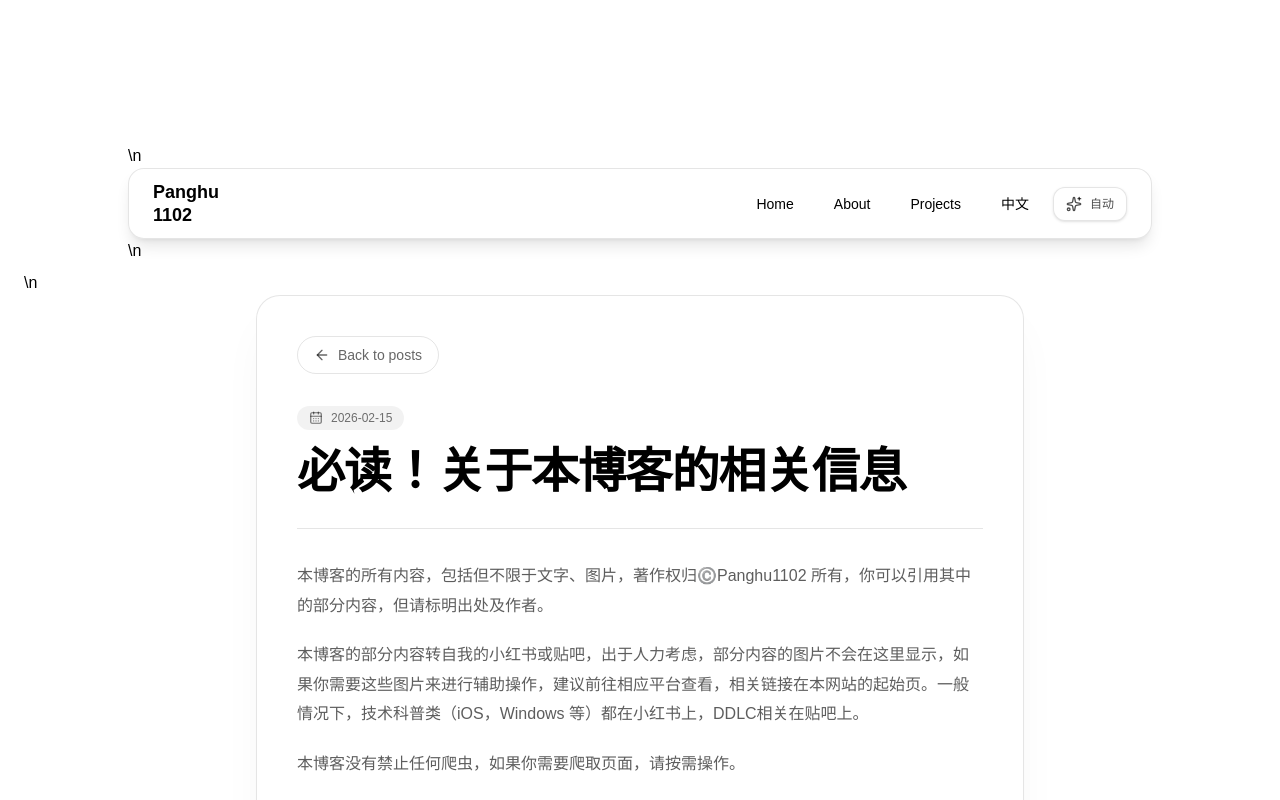
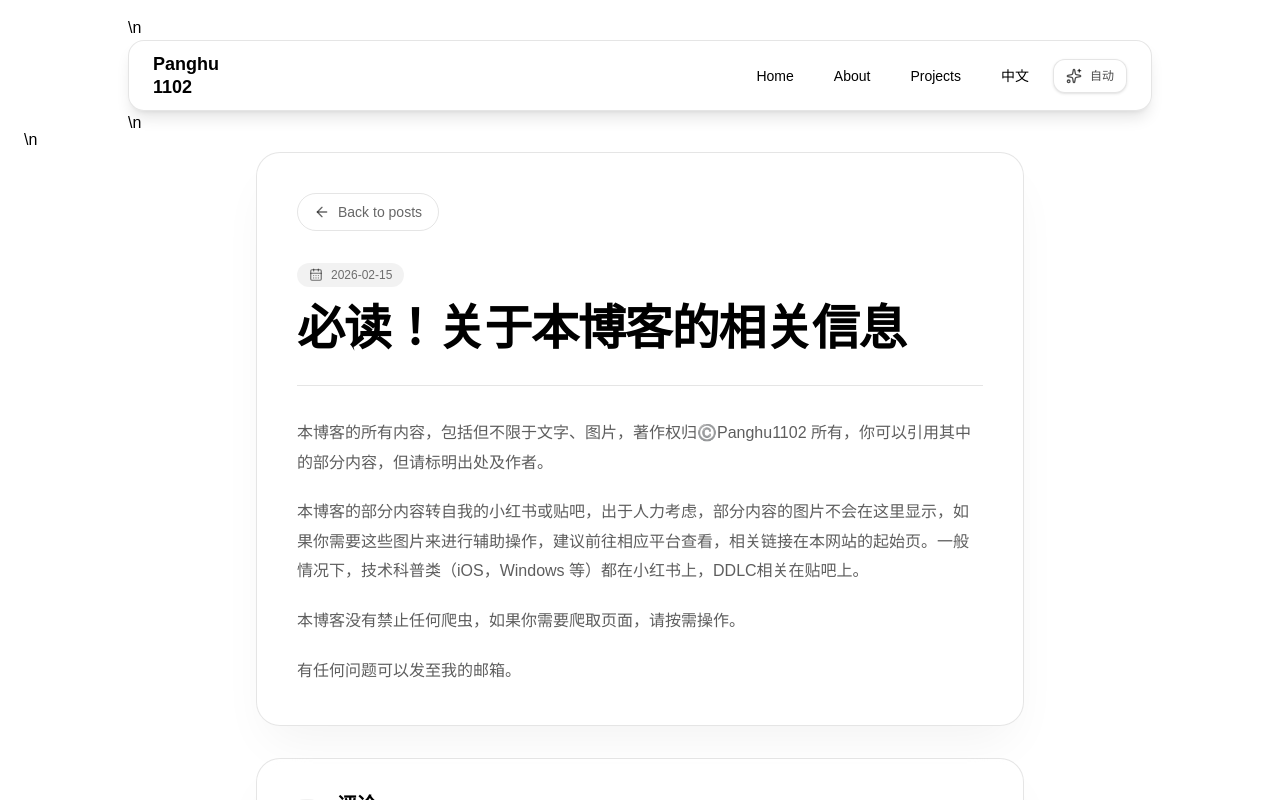
Before and after one commit to Panghu1102/next-blog, a Next.js app: page /en/posts/2026-02-15-post-mustread in a window 1280 px wide. Shown: the top 800 px of the page. Built offline with nearby package versions, Linux system fonts and the light colour scheme.

Commit message:
fix: use homepage navbar behavior on post pages

```diff
--- a/src/app/[locale]/posts/[slug]/page.tsx
+++ b/src/app/[locale]/posts/[slug]/page.tsx
@@ -50,7 +50,7 @@ export default async function PostPage({ params }: PostPageProps) {
 
   return (
     <main className="min-h-screen overflow-hidden bg-white px-4 pb-20 pt-28 text-black dark:bg-black dark:text-white sm:px-6 sm:pt-32">
-      <header className="sticky top-2 z-50 mx-auto mb-4 w-full max-w-5xl sm:top-4 sm:mb-6">\n        <NavBar />\n      </header>\n      <div className="pointer-events-none fixed inset-0 -z-10 bg-[radial-gradient(circle_at_20%_20%,rgba(99,102,241,0.18),transparent_28rem),radial-gradient(circle_at_85%_10%,rgba(14,165,233,0.14),transparent_26rem),radial-gradient(circle_at_bottom,rgba(236,72,153,0.12),transparent_32rem)]" />
+      <header className="fixed top-4 left-1/2 z-50 w-[calc(100%-2rem)] max-w-5xl -translate-x-1/2">\n        <NavBar />\n      </header>\n      <div className="pointer-events-none fixed inset-0 -z-10 bg-[radial-gradient(circle_at_20%_20%,rgba(99,102,241,0.18),transparent_28rem),radial-gradient(circle_at_85%_10%,rgba(14,165,233,0.14),transparent_26rem),radial-gradient(circle_at_bottom,rgba(236,72,153,0.12),transparent_32rem)]" />
       <article className="mx-auto w-full max-w-3xl rounded-3xl border border-black/10 bg-white/55 p-6 shadow-2xl shadow-black/5 backdrop-blur-xl dark:border-white/10 dark:bg-black/50 dark:shadow-white/5 sm:p-10">
         <Link href="/posts" className="inline-flex items-center gap-2 rounded-full border border-black/10 px-4 py-2 text-sm text-black/60 transition hover:bg-black/5 hover:text-black dark:border-white/10 dark:text-white/60 dark:hover:bg-white/10 dark:hover:text-white">
           <ArrowLeft className="h-4 w-4" />
```
